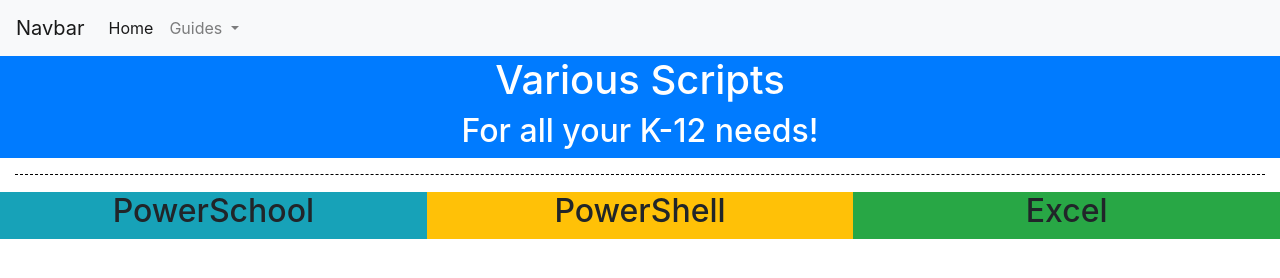
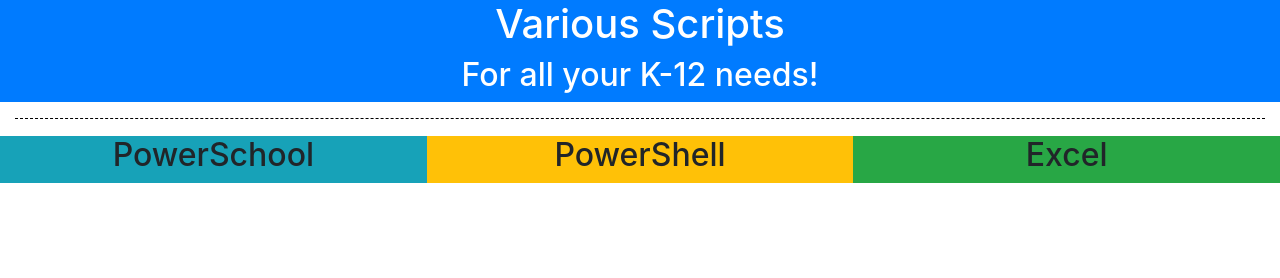
Before and after one commit to treutell/treutell.github.io, a plain HTML site: page index.html in a window 1280 px wide. Drawn offline with nearby package versions, Linux system fonts and the light colour scheme.

Commit message:
Removing redundant navbar from index.html

```diff
--- a/index.html
+++ b/index.html
@@ -17,31 +17,6 @@
 </head>
 
 <body>
-	<!-- NavBar -->
-	<nav class="navbar navbar-expand-lg navbar-light bg-light">
-	  <a class="navbar-brand" href="#">Navbar</a>
-	  <button class="navbar-toggler" type="button" data-toggle="collapse" data-target="#navbarNavDropdown" aria-controls="navbarNavDropdown" aria-expanded="false" aria-label="Toggle navigation">
-		<span class="navbar-toggler-icon"></span>
-	  </button>
-	  <div class="collapse navbar-collapse" id="navbarNavDropdown">
-		<ul class="navbar-nav">
-		  <li class="nav-item active">
-			<a class="nav-link" href="#">Home <span class="sr-only">(current)</span></a>
-		  </li>
-		  <li class="nav-item dropdown">
-			<a class="nav-link dropdown-toggle" href="#" id="navbarDropdownMenuLink" data-toggle="dropdown" aria-haspopup="true" aria-expanded="false">
-			  Guides
-			</a>
-			<div class="dropdown-menu" aria-labelledby="navbarDropdownMenuLink">
-			  <a class="dropdown-item" href="powerschool.html">PowerSchool</a>
-			  <a class="dropdown-item" href="powershell.html">PowerShell</a>
-			  <a class="dropdown-item" href="excel.html">Excel</a>
-			</div>
-		  </li>
-		</ul>
-	  </div>
-	</nav>
-
 	<!-- Main Content -->
 	<div class="container-fluid g-0 text-center">
 		<div class="row">
```
